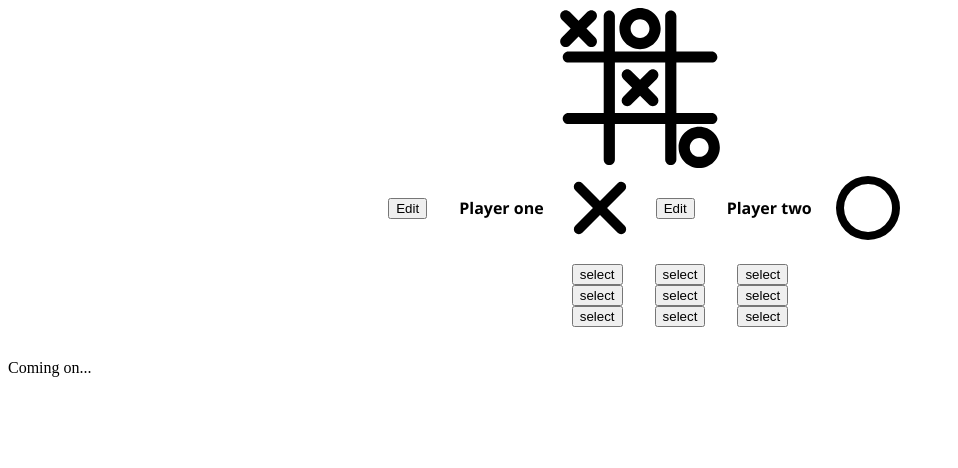
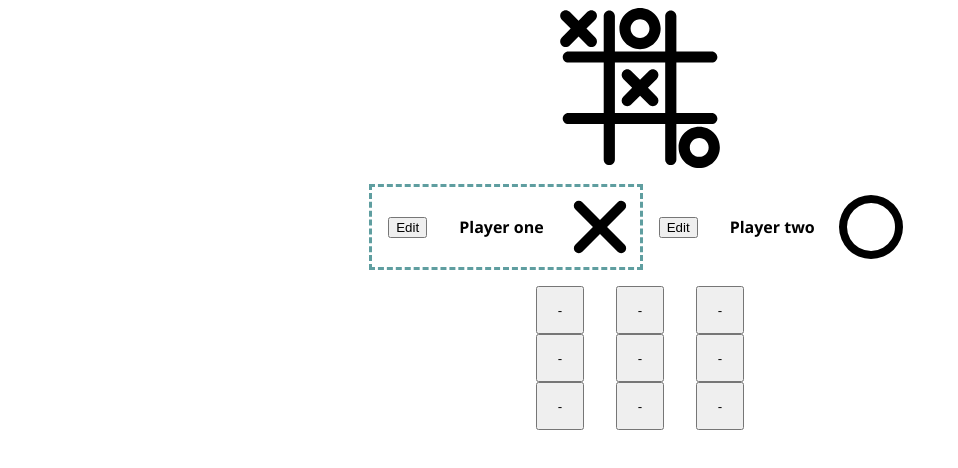
Before and after one commit to atoslandia/tic-tac-toe, a React (Vite) app: page / in a window 1280 px wide. Shown: the top 468 px of the page, without its empty margins (0-958 px from the left). Built offline with nearby package versions, Linux system fonts and the light colour scheme.

Commit message:
add turns logic of the players

```diff
--- a/src/App.jsx
+++ b/src/App.jsx
@@ -4,20 +4,38 @@ import circleIcon from "./assets/circle-icon.svg";
 
 import Player from "./components/Player";
 import GameBoard from "./components/GameBoard";
+import { useState } from "react";
+import Log from "./components/Log";
 
 function App() {
+	const [logTurns, setLogTurns] = useState([]);
+	const [playerTurn, setPlayerTurn] = useState("X");
+
+	function selectSquareHandle(rowIndex, columnIndex) {
+		setPlayerTurn((curTurnPlayer) => (curTurnPlayer === "X" ? "O" : "X"));
+		setLogTurns((prevTurns) => {
+			let currentPlayer = "X";
+
+			if (prevTurns.length > 0 && prevTurns[0].player === "X") {
+				currentPlayer = "O";
+			}
+
+			const copyLogTurns = [{ square: { row: rowIndex, column: columnIndex }, player: currentPlayer }, ...prevTurns];
+		});
+	}
+
 	return (
 		<>
 			<main>
 				<div id="players">
-					<Player initialName={"Player one"} symbol={xIcon} />
-					<Player initialName={"Player two"} symbol={circleIcon} />
+					<Player initialName={"Player one"} symbol={xIcon} isTurn={playerTurn === "X"} />
+					<Player initialName={"Player two"} symbol={circleIcon} isTurn={playerTurn === "O"} />
 				</div>
 				<div id="game-board">
-					<GameBoard />
+					<GameBoard squareOnSelect={selectSquareHandle} symbolPlayer={playerTurn} />
 				</div>
 			</main>
-			<p>Coming on...</p>
+			<Log />
 		</>
 	);
 }
--- a/src/components/GameBoard.css
+++ b/src/components/GameBoard.css
@@ -1,9 +1,14 @@
-#top-ol li {
+#game-area {
 	display: flex;
 	flex-direction: column;
+	margin: 1rem;
 }
 
-#top-ol li ol {
+#game-area #row {
 	display: flex;
-	flex-direction: row;
 }
+
+#game-button {
+	width: 3rem;
+	height: 3rem;
+}
--- a/src/components/GameBoard.jsx
+++ b/src/components/GameBoard.jsx
@@ -2,35 +2,37 @@ import { useState } from "react";
 import "./GameBoard.css";
 
 const initialGameBoard = [
-	["select", "select", "select"],
-	["select", "select", "select"],
-	["select", "select", "select"],
+	["-", "-", "-"],
+	["-", "-", "-"],
+	["-", "-", "-"],
 ];
 
-export default function GameBoard() {
+export default function GameBoard({ squareOnSelect, symbolPlayer }) {
 	const [gameBoard, setGameBoard] = useState(initialGameBoard);
 
 	function selectSquareHandle(rowIndex, columnIndex) {
 		setGameBoard((prevGameBoard) => {
 			const copyGameBoard = [...prevGameBoard.map((row) => [...row])];
-			copyGameBoard[rowIndex][columnIndex] = "X";
+			copyGameBoard[rowIndex][columnIndex] = symbolPlayer;
 			return copyGameBoard;
 		});
+
+		squareOnSelect();
 	}
 
 	return (
-		<ol id="top-ol">
+		<div id="game-area">
 			{gameBoard.map((row, rowIndex) => (
-				<li key={rowIndex}>
-					<ol>
-						{row.map((column, columnIndex) => (
-							<li key={columnIndex}>
-								<button onClick={() => selectSquareHandle(rowIndex, columnIndex)}>{column}</button>
-							</li>
-						))}
-					</ol>
-				</li>
+				<div key={rowIndex} id="row">
+					{row.map((column, columnIndex) => (
+						<div key={columnIndex}>
+							<button onClick={() => selectSquareHandle(rowIndex, columnIndex)} id="game-button">
+								{column}
+							</button>
+						</div>
+					))}
+				</div>
 			))}
-		</ol>
+		</div>
 	);
 }
--- /dev/null
+++ b/src/components/Log.jsx
@@ -0,0 +1,3 @@
+export default function Log() {
+	return <></>;
+}
--- a/src/components/Player.css
+++ b/src/components/Player.css
@@ -1,9 +1,15 @@
 #player {
 	display: flex;
 	align-items: center;
+	margin-top: 1rem;
 }
 
 #player h1,
 button {
 	margin: 0 1rem;
 }
+
+.turn {
+	border-style: dashed;
+	border-color: cadetblue;
+}
--- a/src/components/Player.jsx
+++ b/src/components/Player.jsx
@@ -1,7 +1,7 @@
 import "./Player.css";
 import { useState } from "react";
 
-export default function Player({ initialName, symbol }) {
+export default function Player({ initialName, symbol, isTurn }) {
 	const [playerName, setPlayerName] = useState(initialName);
 	const [isEditing, setIsEditing] = useState(false);
 
@@ -25,7 +25,7 @@ export default function Player({ initialName, symbol }) {
 	}
 
 	return (
-		<div id="player">
+		<div id="player" className={isTurn ? "turn" : undefined}>
 			{buttonCaption}
 			{nameTitle}
 			<img src={symbol} />
```
